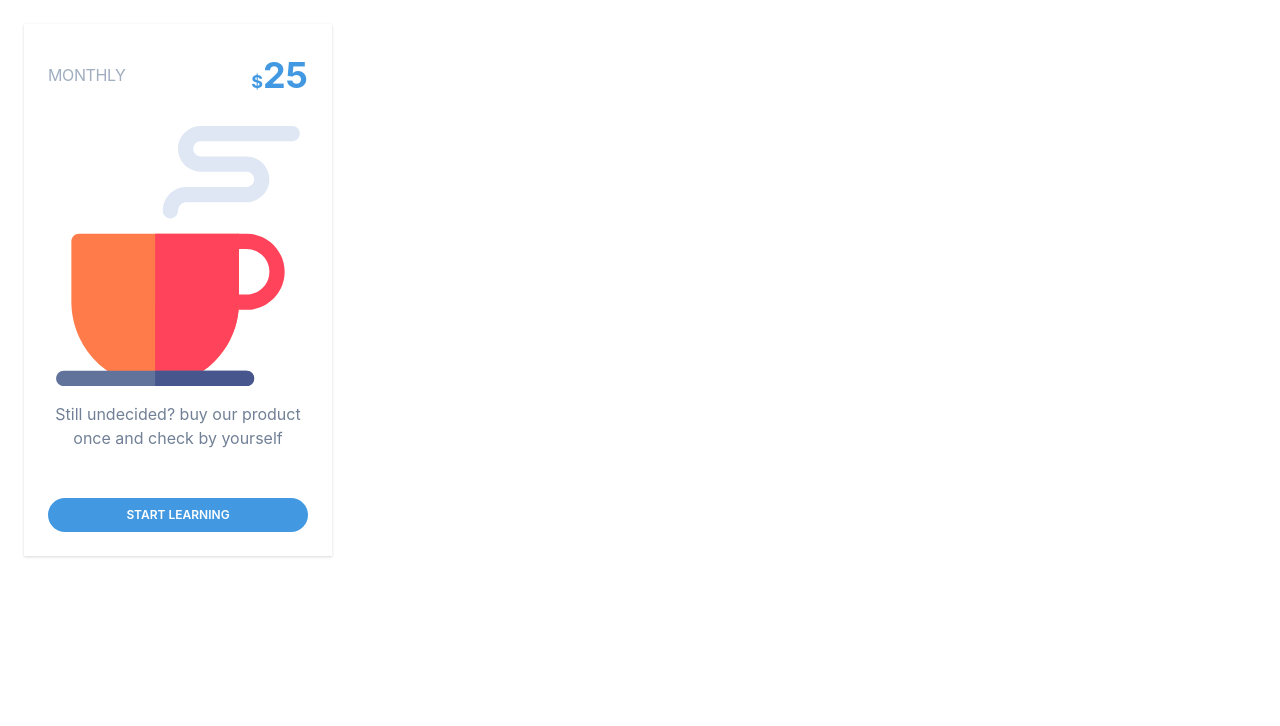
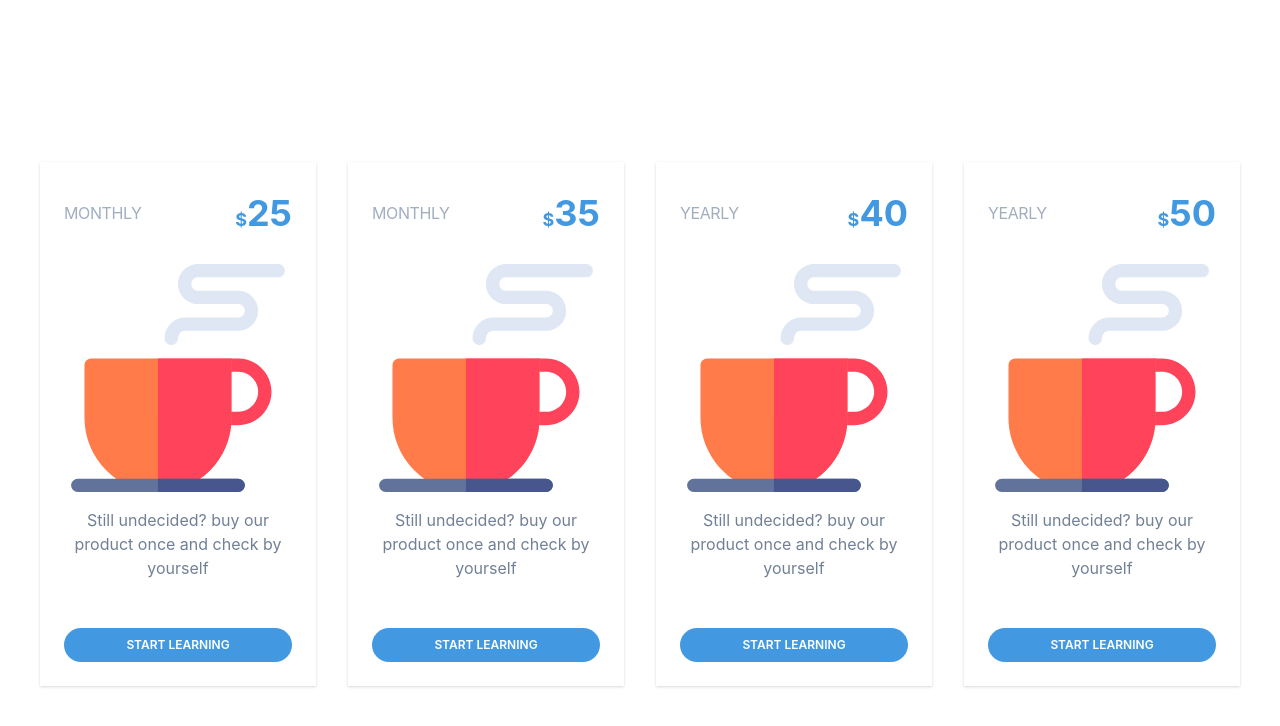
Before and after one commit to kamalahmed/css-practice-projects, a website: page src/index.html in a window 1280 px wide. Drawn offline with Linux system fonts and the light colour scheme.

Commit message:
completed pricing card

```diff
--- a/src/index.html
+++ b/src/index.html
@@ -11,9 +11,10 @@
 </head>
 <body class="p-6">
 
-  <div class="container mx-auto">
+  <div class="container mx-auto flex justify-center items-center h-screen">
+      <div class="flex justify-around">
         <!-- A single price card -->
-      <div class="shadow w-1/4 text-center flex flex-col p-6 justify-around">
+        <div class="shadow text-center flex flex-col p-6 mx-4 justify-around">
           <div class="flex justify-between items-center mb-6">
             <h5 class="text-gray-500 uppercase tracking-tight">Monthly</h5>
             <a href="#" class="text-blue-500 flex items-baseline font-bold">
@@ -25,6 +26,52 @@
           <p class="mb-8 py-4 text-gray-600 leading-normal">Still undecided? buy our product once and check by yourself</p>
           <a href="#" class="btn btn-blue font-semibold">Start Learning</a>
         </div>
+
+
+        <!-- A single price card -->
+        <div class="shadow text-center flex flex-col p-6 mx-4 justify-around">
+          <div class="flex justify-between items-center mb-6">
+            <h5 class="text-gray-500 uppercase tracking-tight">Monthly</h5>
+            <a href="#" class="text-blue-500 flex items-baseline font-bold">
+              <span class="text-lg">$</span>
+              <span class="text-4xl">35</span>
+            </a>
+          </div>
+          <img src="images/coffee-cup.svg" alt="plan 1">
+          <p class="mb-8 py-4 text-gray-600 leading-normal">Still undecided? buy our product once and check by yourself</p>
+          <a href="#" class="btn btn-blue font-semibold">Start Learning</a>
+        </div>
+
+        <!-- A single price card -->
+        <div class="shadow text-center flex flex-col p-6 mx-4 justify-around">
+          <div class="flex justify-between items-center mb-6">
+            <h5 class="text-gray-500 uppercase tracking-tight">Yearly</h5>
+            <a href="#" class="text-blue-500 flex items-baseline font-bold">
+              <span class="text-lg">$</span>
+              <span class="text-4xl">40</span>
+            </a>
+          </div>
+          <img src="images/coffee-cup.svg" alt="plan 1">
+          <p class="mb-8 py-4 text-gray-600 leading-normal">Still undecided? buy our product once and check by yourself</p>
+          <a href="#" class="btn btn-blue font-semibold">Start Learning</a>
+        </div>
+
+        <!-- A single price card -->
+        <div class="shadow text-center flex flex-col p-6 mx-4 justify-around">
+          <div class="flex justify-between items-center mb-6">
+            <h5 class="text-gray-500 uppercase tracking-tight">Yearly</h5>
+            <a href="#" class="text-blue-500 flex items-baseline font-bold">
+              <span class="text-lg">$</span>
+              <span class="text-4xl">50</span>
+            </a>
+          </div>
+          <img src="images/coffee-cup.svg" alt="plan 1">
+          <p class="mb-8 py-4 text-gray-600 leading-normal">Still undecided? buy our product once and check by yourself</p>
+          <a href="#" class="btn btn-blue font-semibold">Start Learning</a>
+        </div>
+
+
+      </div>
   </div>
 
 </body>
```
Lines whose indentation alone changed are shown as unchanged.
